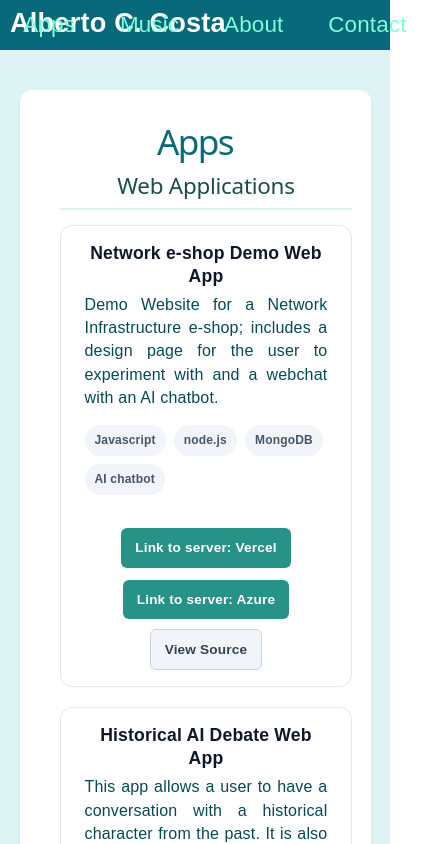
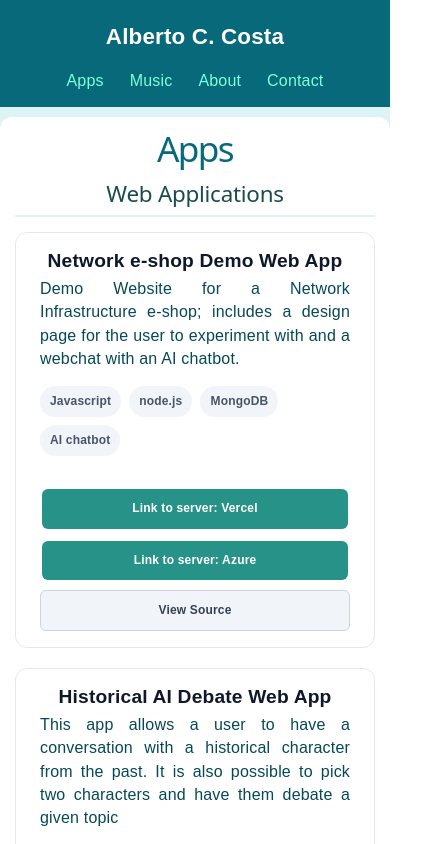
Before and after one commit to acostahorn/accosta-portfolio, a React (Vite) app: page /apps in a window 390 px wide. Shown: the top 844 px of the page, 429 px wide, since content can reach past the window. Built offline with nearby package versions, Linux system fonts and the light colour scheme; a web font is replaced by a local one.

Commit message:
improved layout for mobile phones

```diff
--- a/src/App.css
+++ b/src/App.css
@@ -1,20 +1,38 @@
+/* 1. Global Reset */
+*, *::before, *::after {
+  box-sizing: border-box;
+}
+
 body {
   font-family: "Cantarell", sans-serif;
   background-color: #ddf3f4;
-  margin: 0
+  margin: 0;
 }
 
+/* 2. Fixed Main Content Container */
 .main-content {
-  width: 1126px;
-  max-width: 90%;
+  width: 100%;
+  max-width: 1126px;    /* Keeps it perfectly sized on desktop */
   margin: 40px auto;
-  padding: 40px;
+  padding: 40px 20px;   /* Slightly reduced side padding on mobile */
   background-color: #ffffff;
   border-radius: 12px;
   box-shadow: 0 4px 6px -1px rgba(0, 0, 0, 0.05), 0 2px 4px -1px rgba(0, 0, 0, 0.03);
   text-align: center;
-  box-sizing: border-box;
 }
+
+/* 3. Responsive Profile/Project Images */
+.main-content img {
+  border-radius: 16px;
+  width: 100%;          /* Allows the image to scale down responsively */
+  max-width: 300px;     /* Prevents it from blowing up too huge on desktop */
+  height: auto;         /* Keeps aspect ratio perfect */
+  margin: 20px auto;    /* Centers it nicely */
+  display: block;
+  box-shadow: 0 10px 15px -3px rgba(0, 0, 0, 0.1);
+}
+
+
 
 .apps-container {
   text-align: left;
@@ -76,13 +94,6 @@ body {
     padding-bottom: 8px;
 }
 
-/* 📱 Responsive Design fallback for Mobile Screens */
-@media (max-width: 900px) {
-    .portfolio-grid {
-        grid-template-columns: 1fr; /* Drops back to 1 column on small displays */
-        gap: 20px;
-    }
-}
 
 
 
@@ -111,19 +122,12 @@ body {
 }
 
 
-.main-content img {
-  border-radius: 16px;
-  width: 300px;
-  margin: 20px;
-  box-shadow: 0 10px 15px -3px rgba(0, 0, 0, 0.1)
-}
-
 
 .main-content h1,
-.apps-container h2 {  /* Whichever heading tag you used for the "Apps" title */
-    margin-top: 0;     /* Completely removes the dead space above the title */
-    margin-bottom: 20px; /* Reduces the gap between the title and your first card */
-    font-size: 2.2rem;   /* Slightly smaller font scale fits tighter viewports better */
+.apps-container h2 {
+    margin-top: 0;
+    margin-bottom: 20px;
+    font-size: 2.2rem;
 }
 
 .project-card h3 {
@@ -170,7 +174,6 @@ body {
 .btn-primary {
   background-color: rgb(39, 146, 135);
   font-size: 0.8rem;
-  /* Matches your Teal navbar */
   color: white;
   margin: 2px;
 }
@@ -205,3 +208,54 @@ a.btn-secondary:hover {
 
     border-radius: 0 8px 8px 0;
 }
+
+/*  Responsive Design fallback for Mobile Screens */
+@media (max-width: 900px) {
+    /* Keeps the overall container fitting snug on the phone screen */
+    .main-content {
+        padding: 20px 15px;
+        margin: 10px auto;
+        width: 100%;
+        overflow: hidden; /* Prevents stray items from forcing horizontal scroll */
+    }
+
+    /* Centers the overall content block */
+    .apps-container {
+        max-width: 100%;
+        margin: 0 auto;
+        text-align: center; /* Helps center the section titles nicely on a phone */
+    }
+
+    /* Forces your grids to use single rows that perfectly respect the screen borders */
+    .portfolio-grid,
+    .portfolio-grid-list {
+        grid-template-columns: 1fr !important;
+        width: 100%;
+        gap: 20px;
+        padding: 0;
+    }
+
+    /* Fixes titles from pushing past the card edge */
+    .project-card h3 {
+        font-size: 1.2rem;
+        word-wrap: break-word; /* Allows long titles like "Symphony no.1 in G" to wrap cleanly */
+    }
+
+    /* Forces the movement buttons to wrap perfectly inside the card bounds */
+    .project-actions {
+        display: flex;
+        flex-wrap: wrap;
+        justify-content: center;
+        gap: 8px;
+        width: 100%;
+    }
+
+    /* Adjusts the buttons to share screen space gracefully on small phones */
+    .project-actions .btn {
+        font-size: 0.75rem;     /* Slightly smaller font for mobile screens */
+        padding: 8px 4px;       /* Less side padding inside the button */
+        white-space: normal !important; /* OVERRIDES NOWRAP: Allows text to drop to a 2nd line if screen is tiny */
+        flex: 1 1 calc(50% - 4px); /* Puts exactly 2 buttons per row side-by-side */
+        min-width: 100px;       /* Prevents buttons from squeezing into nothing */
+    }
+}
--- a/src/Navbar.css
+++ b/src/Navbar.css
@@ -1,55 +1,101 @@
 .navbar {
-
     display: flex;
     justify-content: space-between;
     align-items: center;
     background-color: rgb(8, 105, 123);
-    height: 50px;
+    min-height: 50px;
     color: #ffffff;
+    padding: 0 20px;
+    width: 100%;
+}
 
-
+/* 1. Flexbasis configuration ensures the logo takes up exact proportional space */
+.navbar-left {
+    flex: 1;
+    display: flex;
+    justify-content: flex-start;
 }
 
 .navbar-left .logo {
     text-decoration: none;
     font-weight: bold;
-    font-size: 1.7em;
-    transition: 1000ms;
+    font-size: 1.4rem;
+    transition: color 1000ms;
     color: #ffffff;
-    padding: 10px;
+    padding: 10px 0;
+    white-space: nowrap;
 }
 
 .navbar-left .logo:hover {
     color: gold;
 }
 
+/* 2. This locks the links right in the middle of the navbar */
 .navbar-center {
-    position: absolute;
-    left: 50%;
-    font-size: 1.4em;
-    display: inline-block;
-    transform: translateX(-50%);
-
+    display: flex;
+    justify-content: center;
+    flex: 2; /* Takes up the middle bulk of the screen */
 }
 
 .navbar-center .nav-links {
-
     list-style-type: none;
     display: flex;
     margin: 0;
+    padding: 0;
+    gap: 15px;
+    font-size: 1.2rem;
 }
 
-
-
 .navbar-center .nav-links a {
-    color: #ffffff;
     text-decoration: none;
-    padding: 1em;
-    transition: 1000ms;
-     color:aquamarine
+    padding: 10px 5px;
+    transition: color 1000ms;
+    color: aquamarine;
+    white-space: nowrap;
 }
 
 .navbar-center .nav-links a:hover {
     color: gold;
-    text-decoration: none;
 }
+
+/* 3. DUMMY PSEUDO-ELEMENT AT THE BOTTOM OF YOUR NAVBAR SECTION */
+/* This balances out the logo on the left so the center can be mathematically centered! */
+.navbar::after {
+    content: "";
+    flex: 1;
+}
+
+@media (max-width: 900px) {
+    .navbar {
+        flex-direction: column;
+        padding: 15px;
+        text-align: center;
+        gap: 10px;
+    }
+
+    /* Disables the balancing act so things don't shift on phones */
+    .navbar::after {
+        display: none;
+    }
+
+    .navbar-left {
+        flex: initial;
+        justify-content: center;
+    }
+
+    .navbar-center {
+        flex: initial;
+        justify-content: center;
+        width: 100%;
+    }
+
+    .navbar-center .nav-links {
+        justify-content: center;
+        gap: 10px;
+    }
+
+    .navbar-center .nav-links a {
+        padding: 8px;
+        font-size: 1rem;
+    }
+}
```
